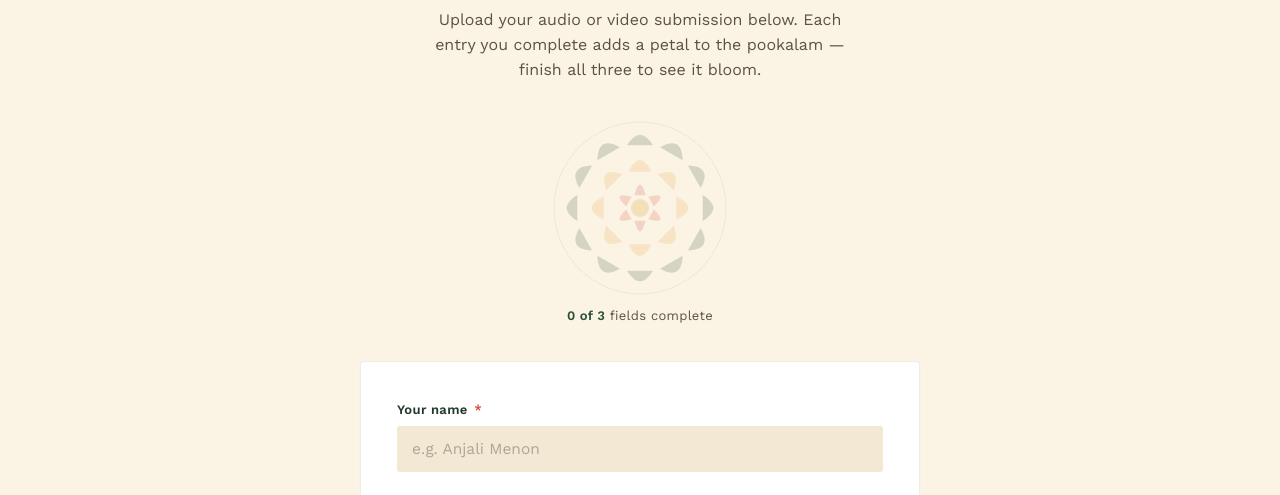
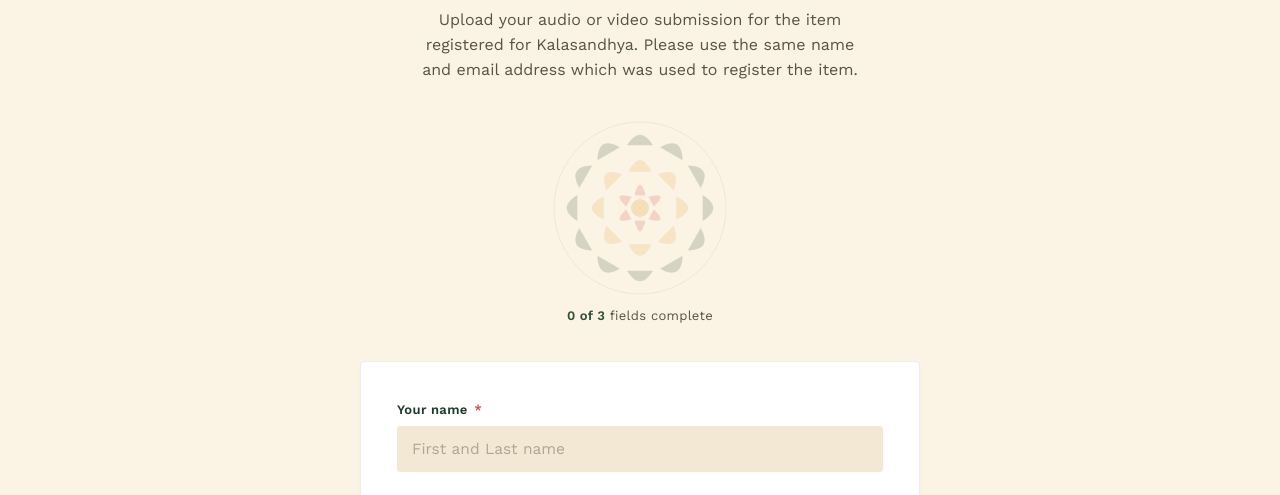
Before and after one commit to sandeepshan/onam-portal, a website: page index.html in a window 1280 px wide. Shown: the part 245-740 px from the top of the page. Drawn offline with nearby package versions, Linux system fonts and the light colour scheme.

Commit message:
Add files via upload

```diff
--- a/index.html
+++ b/index.html
@@ -430,7 +430,7 @@
   <header>
     <div class="eyebrow">Onam 2026 · Community Program</div>
     <h1>Share your <em>performance</em><br>with everyone</h1>
-    <p class="sub">Upload your audio or video submission below. Each entry you complete adds a petal to the pookalam — finish all three to see it bloom.</p>
+    <p class="sub">Upload your audio or video submission for the item registered for Kalasandhya. Please use the same name and email address which was used to register the item.</p>
   </header>
 
   <div class="pookalam-stage">
@@ -463,7 +463,7 @@
 
         <div class="field">
           <label for="name">Your name <span class="req">*</span></label>
-          <input type="text" id="name" name="name" placeholder="e.g. Anjali Menon" autocomplete="name" required>
+          <input type="text" id="name" name="name" placeholder="First and Last name" autocomplete="name" required>
           <div class="error-msg" id="nameError">Enter your name to continue.</div>
         </div>
 
@@ -516,7 +516,7 @@
           <use href="#pookalam-bloomed"></use>
         </svg>
       </div>
-      <h2>Vishu vere, Onam ente!<br>Your entry is in.</h2>
+      <h2>Your entry is in.</h2>
       <p id="successDetail">Thank you for sharing your program. We'll be in touch by email if we need anything else.</p>
       <button class="again-btn" id="againBtn">Submit another entry</button>
     </div>
```
